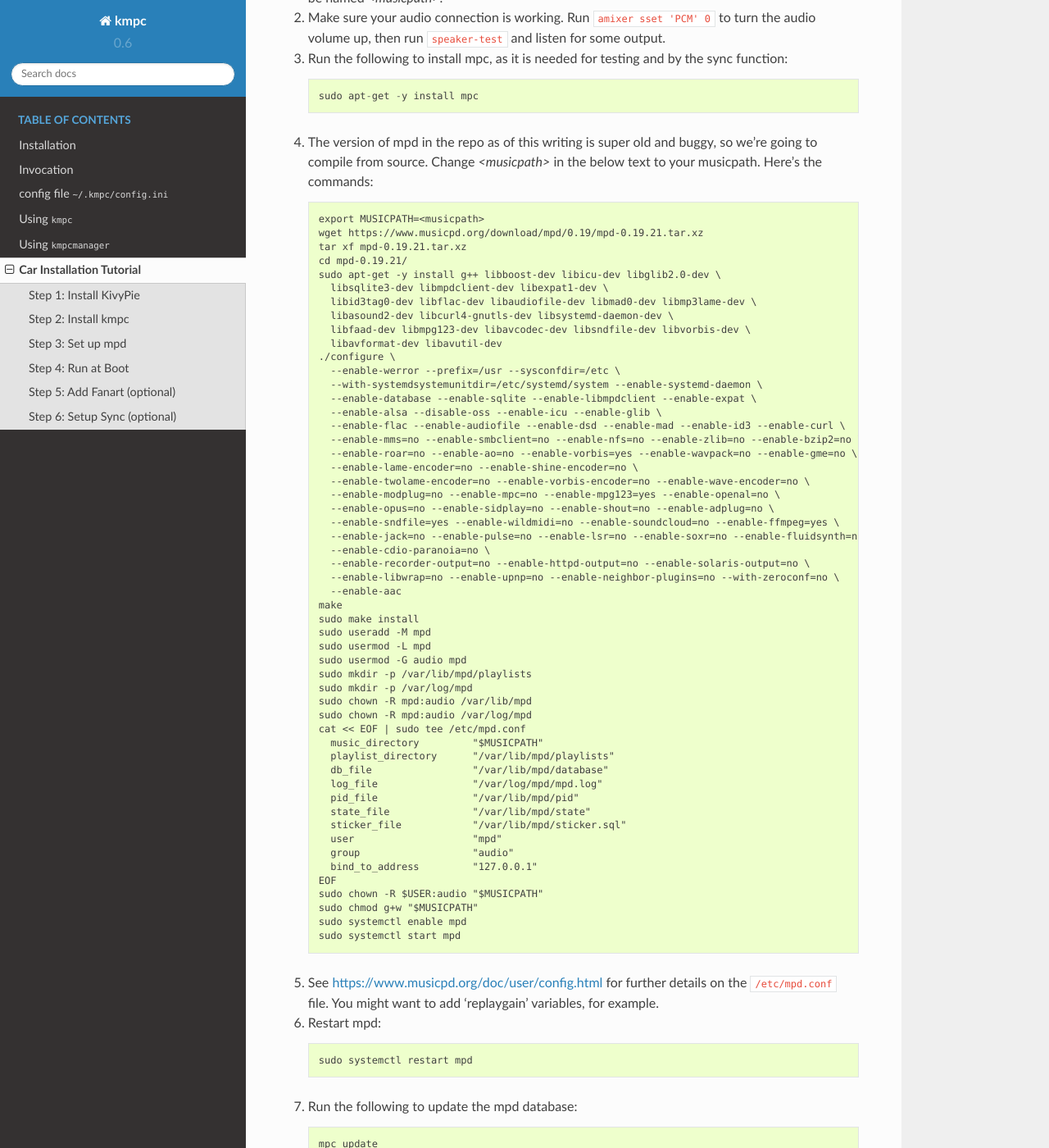
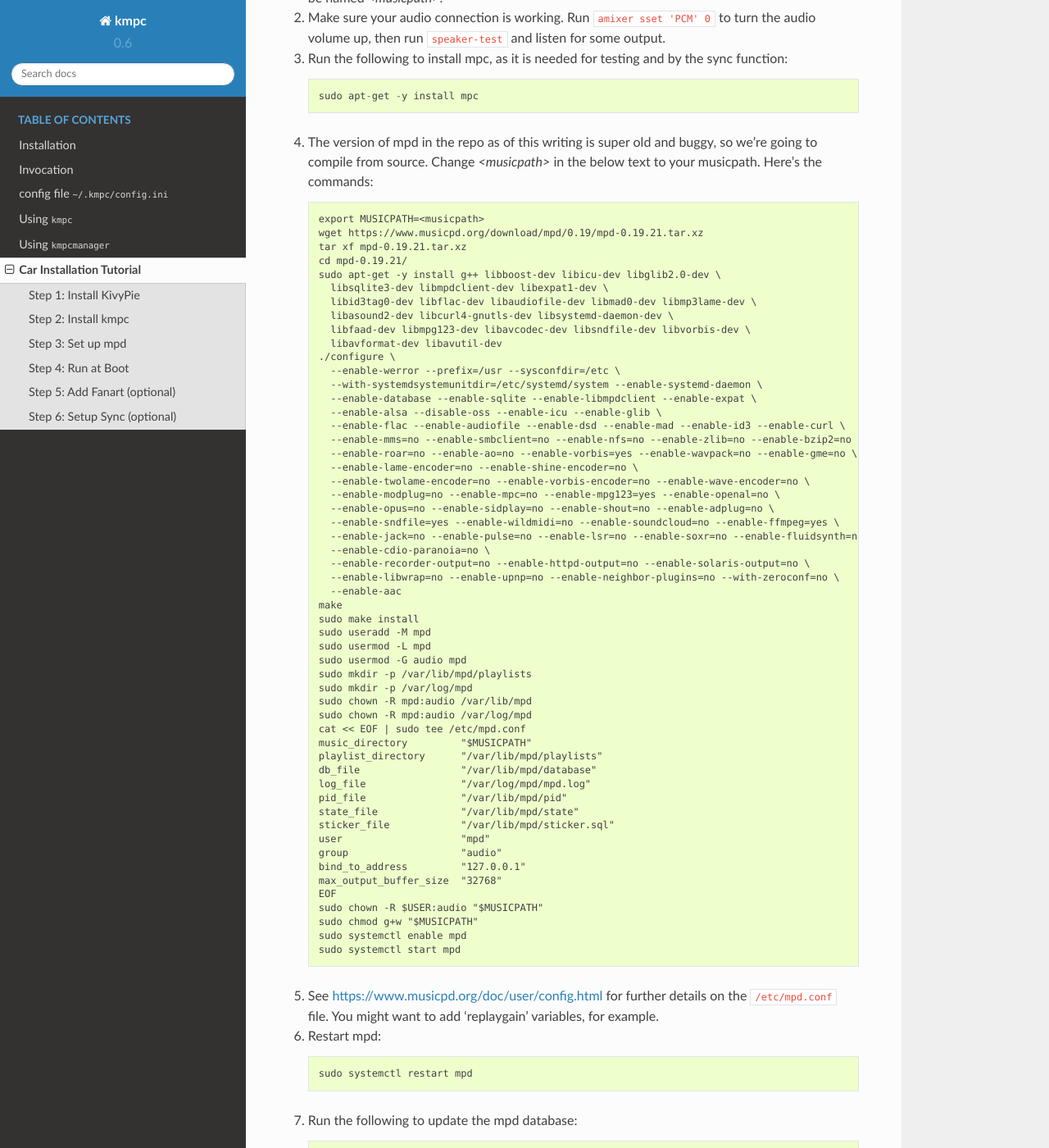
Before and after one commit to eratosthene/kmpc, a Sphinx documentation site: the page built from docs/kivypie.rst, in a window 1280 px wide and 1400 px high, scrolled down 2587 px. Shown: the whole window at 82% size. Built offline with Sphinx 7.4.7 and the Read the Docs theme 2.0.0, drawn with Linux system fonts in a browser that asks for light colours.

```diff
--- a/CHANGELOG.rst
+++ b/CHANGELOG.rst
@@ -8,6 +8,12 @@ kmpc Change Log
 0.6.0 - 2018-01-??
 ******************
 
+- Changed to a ReconnectingClientFactory to prevent issues when long-running
+  mpd commands are run. (part of `issue #9
+  <https://github.com/eratosthene/kmpc/issues/9>`_)
+- Added a line to the mpd.conf file in the car install doc to prevent mpd
+  crashing when loading a long playlist. (part of `issue #9
+  <https://github.com/eratosthene/kmpc/issues/9>`_)
 - Revamped the way config file handling works to use Kivy's built-in Config
   class. You can now edit config settings from within the app. (`issue #17
   <https://github.com/eratosthene/kmpc/issues/17>`_)
--- a/docs/kivypie.rst
+++ b/docs/kivypie.rst
@@ -170,16 +170,17 @@ Step 3: Set up mpd
      sudo chown -R mpd:audio /var/lib/mpd
      sudo chown -R mpd:audio /var/log/mpd
      cat << EOF | sudo tee /etc/mpd.conf
-       music_directory         "$MUSICPATH"
-       playlist_directory      "/var/lib/mpd/playlists"
-       db_file                 "/var/lib/mpd/database"
-       log_file                "/var/log/mpd/mpd.log"
-       pid_file                "/var/lib/mpd/pid"
-       state_file              "/var/lib/mpd/state"
-       sticker_file            "/var/lib/mpd/sticker.sql"
-       user                    "mpd"
-       group                   "audio"
-       bind_to_address         "127.0.0.1"
+     music_directory         "$MUSICPATH"
+     playlist_directory      "/var/lib/mpd/playlists"
+     db_file                 "/var/lib/mpd/database"
+     log_file                "/var/log/mpd/mpd.log"
+     pid_file                "/var/lib/mpd/pid"
+     state_file              "/var/lib/mpd/state"
+     sticker_file            "/var/lib/mpd/sticker.sql"
+     user                    "mpd"
+     group                   "audio"
+     bind_to_address         "127.0.0.1"
+     max_output_buffer_size  "32768"
      EOF
      sudo chown -R $USER:audio "$MUSICPATH"
      sudo chmod g+w "$MUSICPATH"
```
Also changed, not shown: 2 other files.
